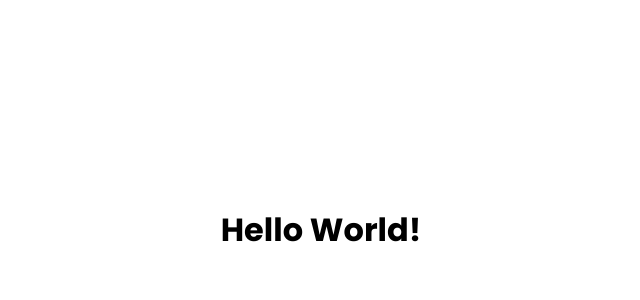
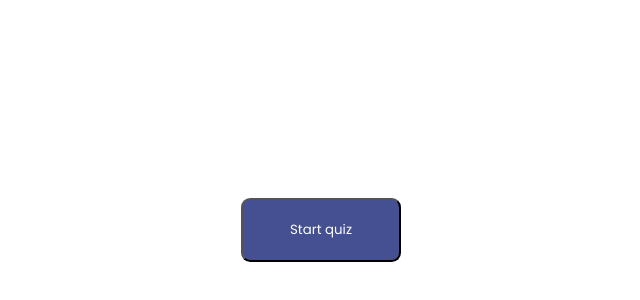
Before and after one commit to caiohenrique-3/animanga-quiz, a React (Vite) app: page / in a window 1280 px wide. Shown: the part 170-470 px from the top of the page, without its empty margins (319-959 px from the left). Built offline with nearby package versions, Linux system fonts and the light colour scheme.

Commit message:
feat: Add quiz start button

```diff
--- a/src/App.jsx
+++ b/src/App.jsx
@@ -1,11 +1,30 @@
+// dependencies
+import { useState } from "react";
+
 // css
 import "./styles/index.css";
 import "./styles/fonts.css";
 
 function App() {
+  const [isQuizStarted, setIsQuizStarted] = useState(false);
+
+  function handleQuizStartButton() {
+    setIsQuizStarted(true);
+  }
+
   return (
     <div className="container">
-      <h1>Hello World!</h1>
+      {!isQuizStarted && (
+        <button id="start-quiz-button" onClick={handleQuizStartButton}>
+          Start quiz
+        </button>
+      )}
+
+      {isQuizStarted && (
+        <p>
+          Lorem ipsum dolor sit amet
+        </p>
+      )}
     </div>
   );
 }
--- a/src/styles/index.css
+++ b/src/styles/index.css
@@ -10,3 +10,18 @@
   align-items: center;
   block-size: 100vh;
 }
+
+#start-quiz-button {
+  font-family: "Poppins", sans-serif;
+  inline-size: 10rem;
+  block-size: 4rem;
+  background-color: #445092;
+  color: white;
+  border-radius: 0.575rem;
+}
+
+#start-quiz-button:hover,
+#start-quiz-button:focus {
+  font-weight: 700;
+  cursor: pointer;
+}
```
